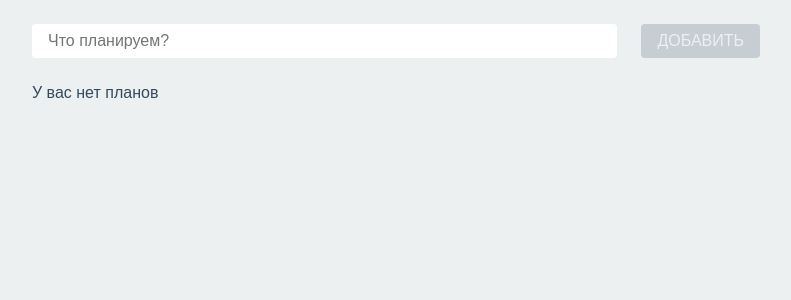
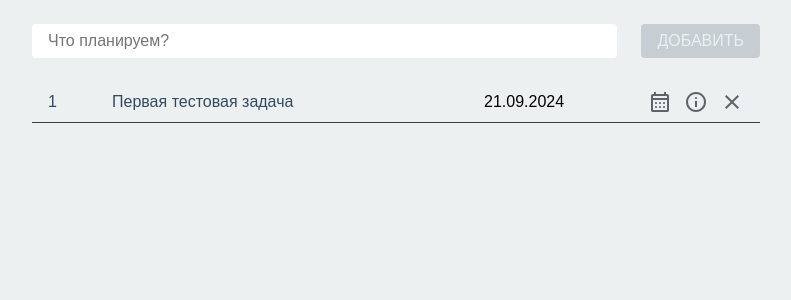
Before and after one commit to RodionMalkov/pet-todo, a React (Create React App) app: page / in a window 1280 px wide. Shown: the top 300 px of the page, without its empty margins (244-1035 px from the left). Built offline with nearby package versions, Linux system fonts and the light colour scheme; a web font is replaced by a local one.

Commit message:
add desc textarea for task

```diff
--- a/src/App.jsx
+++ b/src/App.jsx
@@ -5,7 +5,12 @@ import TodoList from "./modules/TodoList/TodoList";
 
 const App = () => {
   const [todoList, setTodoList] = useState([
-    // { id: 1, task: "first", deadline: new Date("2024-09-21") },
+    {
+      id: 1,
+      task: "Первая тестовая задача",
+      deadline: new Date("2024-09-21"),
+      desc: "Первая тестовая задача: описание",
+    },
   ]);
 
   const addTodo = (task) => {
@@ -16,6 +21,18 @@ const App = () => {
       task,
     };
     setTodoList([...todoList, newTodo]);
+  };
+
+  const renameTask = (id, task) => {
+    setTodoList(
+      todoList.map((todo) => (todo.id === id ? { ...todo, task } : todo))
+    );
+  };
+
+  const addDesc = (id, desc) => {
+    setTodoList(
+      todoList.map((todo) => (todo.id === id ? { ...todo, desc } : todo))
+    );
   };
 
   const addDeadline = (id, deadline) => {
@@ -36,6 +53,8 @@ const App = () => {
           todoList={todoList}
           removeTodo={removeTodo}
           addDeadline={addDeadline}
+          addDesc={addDesc}
+          renameTask={renameTask}
         />
       </Container>
     </>
--- a/src/components/TodoItem/TodoItem.jsx
+++ b/src/components/TodoItem/TodoItem.jsx
@@ -7,7 +7,7 @@ import "./TodoItem.scss";
 import TodoControls from "../TodoControls/TodoControls";
 import TaskInfo from "../../modules/TaskInfo/TaskInfo";
 
-const TodoItem = ({ props, removeTodo, addDeadline }) => {
+const TodoItem = ({ props, removeTodo, addDeadline, addDesc, renameTask }) => {
   const { id, task, deadline } = props;
   const [deadLineDate, setDeadLine] = useState(
     deadline ? new Date(deadline) : null
@@ -60,6 +60,8 @@ const TodoItem = ({ props, removeTodo, addDeadline }) => {
         modalIsOpen={modalIsOpen}
         TaskInfo={props}
         deadLineDate={deadLineDate}
+        addDesc={addDesc}
+        renameTask={renameTask}
       />
     </div>
   );
--- a/src/elements/Input/Input.scss
+++ b/src/elements/Input/Input.scss
@@ -2,4 +2,8 @@
   padding: var(--element-padding);
   border-radius: var(--radius);
   border: none;
+
+  &--transparent {
+    background-color: transparent;
+  }
 }
--- a/src/modules/TaskInfo/TaskInfo.jsx
+++ b/src/modules/TaskInfo/TaskInfo.jsx
@@ -3,9 +3,24 @@ import Modal from "react-modal";
 
 import "./TaskInfo.scss";
 
-const TaskInfo = ({ modalIsOpen, closeModal, TaskInfo, deadLineDate }) => {
+const TaskInfo = ({
+  modalIsOpen,
+  closeModal,
+  TaskInfo,
+  deadLineDate,
+  addDesc,
+  renameTask,
+}) => {
   Modal.setAppElement("#root");
-  const { id, task } = TaskInfo;
+  const { id, task, desc } = TaskInfo;
+
+  const handleTaskChange = (e) => {
+    renameTask(id, e.target.value);
+  };
+
+  const handleDescChange = (e) => {
+    addDesc(id, e.target.value);
+  };
 
   let taskDate;
 
@@ -27,7 +42,20 @@ const TaskInfo = ({ modalIsOpen, closeModal, TaskInfo, deadLineDate }) => {
       onRequestClose={closeModal}
       contentLabel="Task Inforamtion"
     >
-      {id} - {taskDate} - {task}
+      <input
+        className="input input--transparent task-info__title"
+        value={task}
+        onChange={handleTaskChange}
+      />
+      <div className="task-info__block">
+        <div className="task-info__block-title">Описание</div>
+        <textarea
+          className="input input--transparent task-info__desc"
+          value={desc}
+          onChange={handleDescChange}
+          placeholder="О чём это задание?"
+        ></textarea>
+      </div>
     </Modal>
   );
 };
--- a/src/modules/TaskInfo/TaskInfo.scss
+++ b/src/modules/TaskInfo/TaskInfo.scss
@@ -6,8 +6,28 @@
     width: 100%;
     max-width: 600px;
     height: 100%;
-    background-color: var(--primary-gray);
+    background-color: var(--primary-white);
     padding: var(--element-padding);
+    display: flex;
+    flex-direction: column;
+    gap: 24px;
+  }
+
+  &__title {
+    width: 100%;
+    font-size: 1.5rem;
+    font-weight: 500;
+  }
+
+  &__desc {
+    width: 100%;
+    min-width: 100%;
+  }
+
+  &__block {
+    display: flex;
+    flex-direction: column;
+    gap: 12px;
   }
 
   // .ReactModal__Overlay {
--- a/src/modules/TodoList/TodoList.jsx
+++ b/src/modules/TodoList/TodoList.jsx
@@ -2,7 +2,13 @@ import React from "react";
 import "./TodoList.scss";
 import TodoItem from "../../components/TodoItem/TodoItem";
 
-const TodoList = ({ todoList, removeTodo, addDeadline }) => {
+const TodoList = ({
+  todoList,
+  removeTodo,
+  addDeadline,
+  addDesc,
+  renameTask,
+}) => {
   return (
     <div className="todo-list">
       {todoList.map((item) => (
@@ -11,6 +17,8 @@ const TodoList = ({ todoList, removeTodo, addDeadline }) => {
           props={item}
           removeTodo={removeTodo}
           addDeadline={addDeadline}
+          addDesc={addDesc}
+          renameTask={renameTask}
         />
       ))}
 
```
